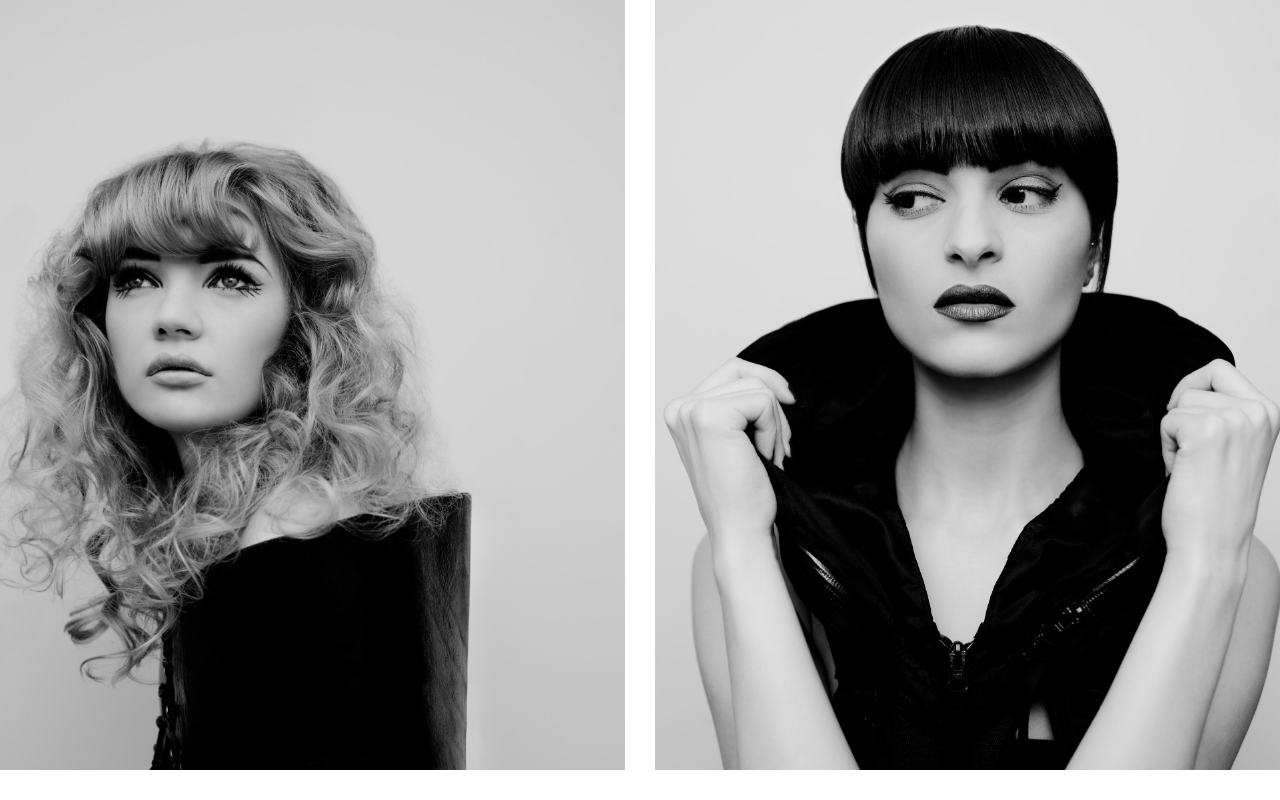
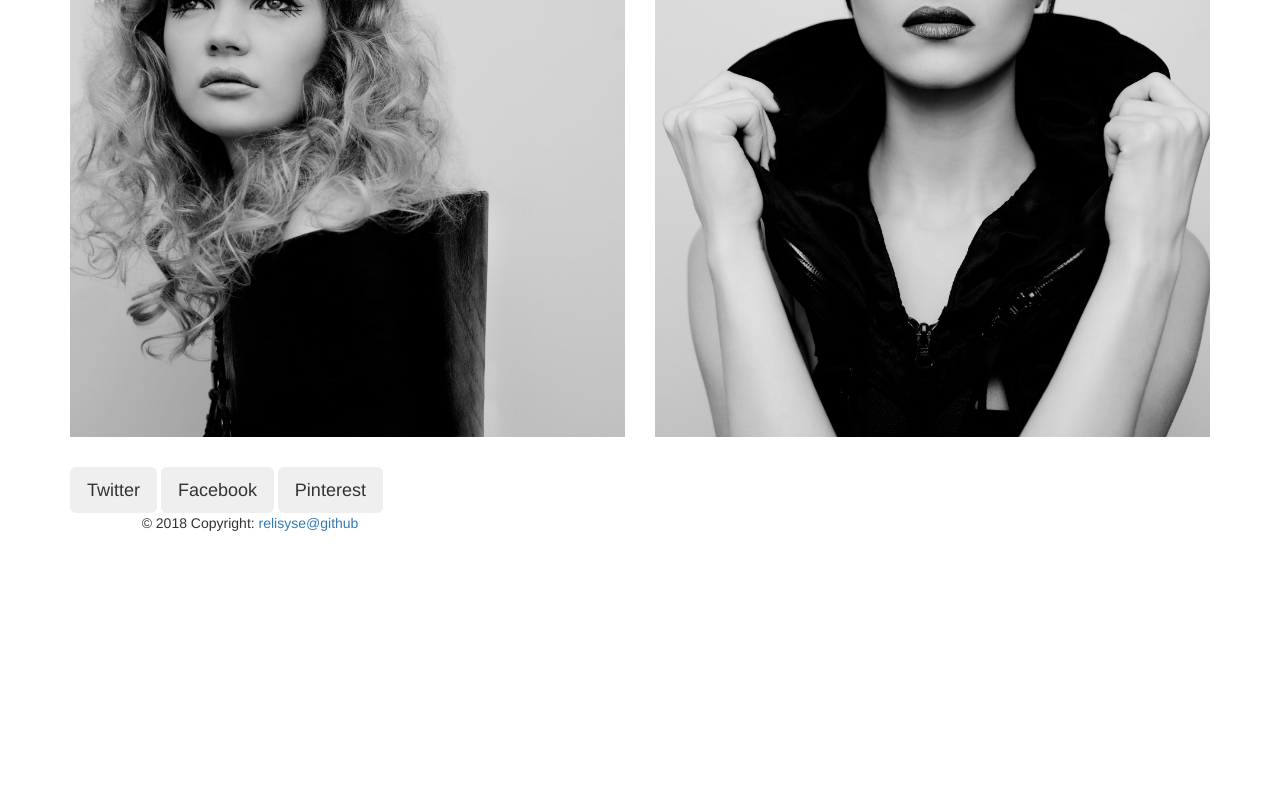
Before and after one commit to relisyse/final-web-project, a plain HTML site: page index.html in a window 1280 px wide. Shown: the part 2904-3704 px from the top of the page. After the commit the page ends 3437 px from the top, so only its background shows below. Drawn offline with nearby package versions, Linux system fonts and the light colour scheme.

Commit message:
Added footer
Removed waste code and added footer information

```diff
--- a/index.html
+++ b/index.html
@@ -33,6 +33,7 @@
   </nav>
   <!-- Photo Grid -->
   <div class="content-wrapper">
+    <div class="container">
       <div class="row">
         <div class="col-sm-6 use-my-custom-font text-center"><!--left side-->
           <h1 class="use-my-custom-h1-font-size">Celebrity Stylist</h1>
@@ -49,37 +50,26 @@
           <img class="img-responsive" src="images/img-7.jpg" alt="dark hair woman with fringe">
         </div>
       </div><!--row-->
+    </div><!--container-->
   </div>
-
-<!--/.save for later
-  <div class='container'>
-  <div class='jumbotron'>
-    <div class="row">
-      <div class="col-sm-6">
-        <h1>Scissorhands</h1>
+<!--Footer-->
+    <div class="container footer-color-class">
+      <div class="card">
+        <div class="row">
+          <div class="col-sm-4">
+            <div id='social-buttons'>
+              <button class='btn btn-lg btn-twitter'>Twitter</button>
+              <button class='btn btn-lg btn-facebook'>Facebook</button>
+              <button class='btn btn-lg btn-pinterest'>Pinterest</button>
+            </div>
+            <div class="footer-copyright text-center py-3">© 2018 Copyright:
+              <a href="https://github.com/relisyse">relisyse@github</a>
+            </div>
+          </div>
+        </div><!--row-->
       </div>
-    <div class="col-sm-6">
-    <img id="myid" class="img-responsive" src='images/hero-image-crop.jpg' alt="Woman with headpiece">
     </div>
-
-  <p>
-  hello <strong>universe</strong></p>
-  <div>
-    <h2>Subtitle</h2>
-    <p>
-      some words
-    </p>
-    <div>
-      <ul>
-        <li>look at me making lists</li>
-          <li> list stuff</li>
-        </ul>
-        <ol>
-          <li> another list but with numbers</li>
-          <li> more list stuff </li>
-          <li> listy list </li>
-      </div>
-    -->
-    <script src="bootstrap-3.3.7-dist/js/bootstrap.min.js"></script>
+<!--Footer-->
+<script src="bootstrap-3.3.7-dist/js/bootstrap.min.js"></script>
 </body>
 </html>
```
